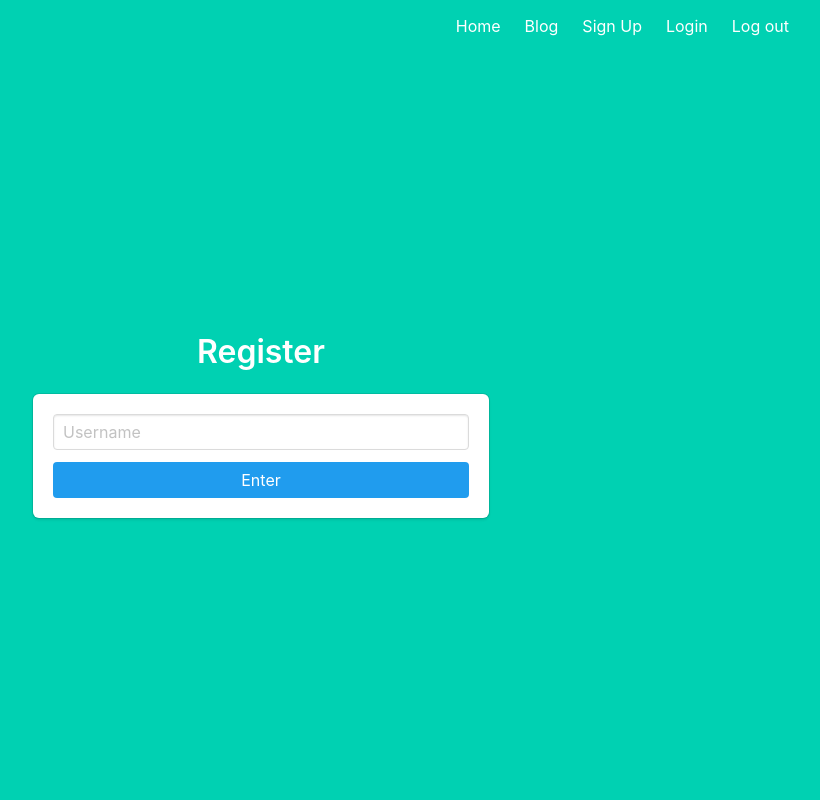
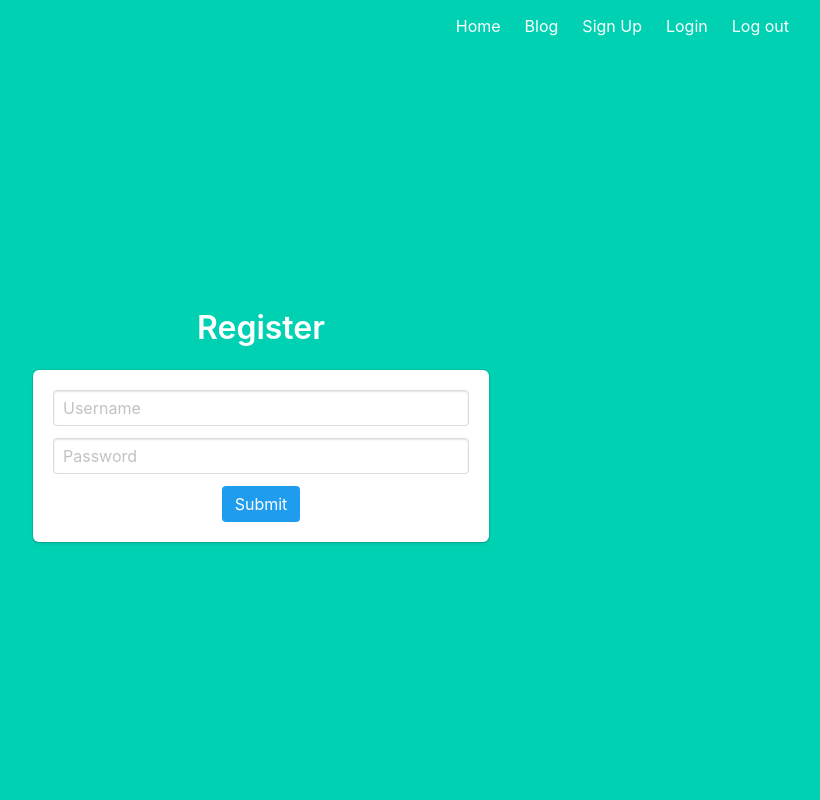
Before and after one commit to rufuste/csc2031blog, a Flask app: page /register in a window 1280 px wide. Shown: the whole page, without its empty margins (427-1247 px from the left). Run offline with Flask 2, Linux system fonts and the light colour scheme.

Commit message:
Add Register form functionality

```diff
--- a/app.py
+++ b/app.py
@@ -2,14 +2,19 @@ import socket
 from flask import Flask, render_template
 
 app = Flask(__name__)
+app.config['SECRET_KEY'] = 'LongAndRandomSecretKey'
+
+@app.route('/')
+def index():
+    return render_template('index.html')
 
 if __name__ == '__main__':
-    # my_host = "127.0.0.1"
-    # free_socket = socket.socket(socket.AF_INET, socket.SOCK_STREAM)
-    # free_socket.bind((my_host, 0))
-    # free_socket.listen(5)
-    # free_port = free_socket.getsockname()[1]
-    # free_socket.close()
+    my_host = "127.0.0.1"
+    free_socket = socket.socket(socket.AF_INET, socket.SOCK_STREAM)
+    free_socket.bind((my_host, 0))
+    free_socket.listen(5)
+    free_port = free_socket.getsockname()[1]
+    free_socket.close()
 
     # BLUEPRINTS
     from users.views import users_blueprint
@@ -18,13 +23,8 @@ if __name__ == '__main__':
     app.register_blueprint(users_blueprint)
     app.register_blueprint(blog_blueprint)
 
-    # app.run(host=my_host, port=free_port, debug=True)
-    app.run()
+    app.run(host=my_host, port=free_port, debug=True)
 
-
-@app.route('/')
-def index():
-    return render_template('index.html')
 
 
 @app.route('/blog')
--- a/templates/register.html
+++ b/templates/register.html
@@ -5,16 +5,22 @@
     <div class="column is-5 is-offset-4">
         <h3 class="title is-3">Register</h3>
         <div class="box">
-
             <form method="POST">
                 <div class="field">
+                    {{ form.csrf_token() }}
                     <div class="control">
-                        <input class="input" type="text" name="username" placeholder="Username">
+                        {{ form.username(class="input", placeholder="Username") }}
                     </div>
                 </div>
-                <button class="button is-block is-info is-fullwidth">Enter</button>
+                <div class="field">
+                    <div class="control">
+                        {{ form.password(class="input", placeholder="Password") }}
+                    </div>
+                </div>
+                <div>
+                    {{ form.submit(class="button is-info is-centered") }}
+                </div>
             </form>
-
         </div>
     </div>
 
--- /dev/null
+++ b/users/forms.py
@@ -0,0 +1,8 @@
+from flask_wtf import FlaskForm
+from wtforms import StringField, SubmitField, PasswordField
+
+
+class RegisterForm(FlaskForm):
+    username = StringField()
+    password = PasswordField()
+    submit = SubmitField()
--- a/users/views.py
+++ b/users/views.py
@@ -1,11 +1,19 @@
-from flask import Blueprint, render_template
+from flask import Blueprint, render_template, request
+from users.forms import RegisterForm
 
 users_blueprint = Blueprint('users', __name__, template_folder='templates')
 
 
-@users_blueprint.route('/register')
+@users_blueprint.route('/register', methods=['GET', 'POST'])
 def register():
-    return render_template('register.html')
+    form = RegisterForm()
+
+    if form.validate_on_submit():
+        print(request.form.get('username'))
+        print(request.form.get('password'))
+        return login()
+
+    return render_template('register.html', form=form)
 
 
 @users_blueprint.route('/login')
```
Also changed, not shown: requirements.txt (added, +10 -0 lines), templates/index.html (+4 -3 lines).
